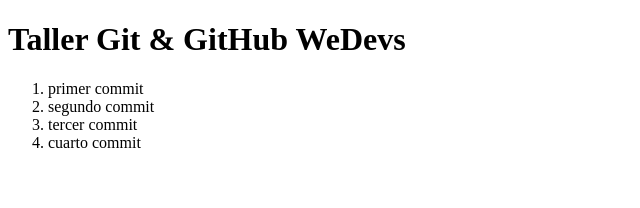
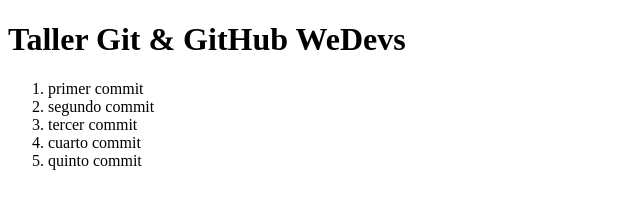
Before and after one commit to mcrodrix/mi-proyecto, a plain HTML site: page index.html in a window 1280 px wide. Shown: the whole page, without its empty margins (0-640 px from the left). Drawn offline with Linux system fonts and the light colour scheme.

Commit message:
quinto commit

```diff
--- a/index.html
+++ b/index.html
@@ -10,6 +10,7 @@
 		<li>segundo commit</li>
 		<li>tercer commit</li>
 		<li>cuarto commit</li>
+		<li>quinto commit</li>
 	</ol>
 </body>
 </html>
```
